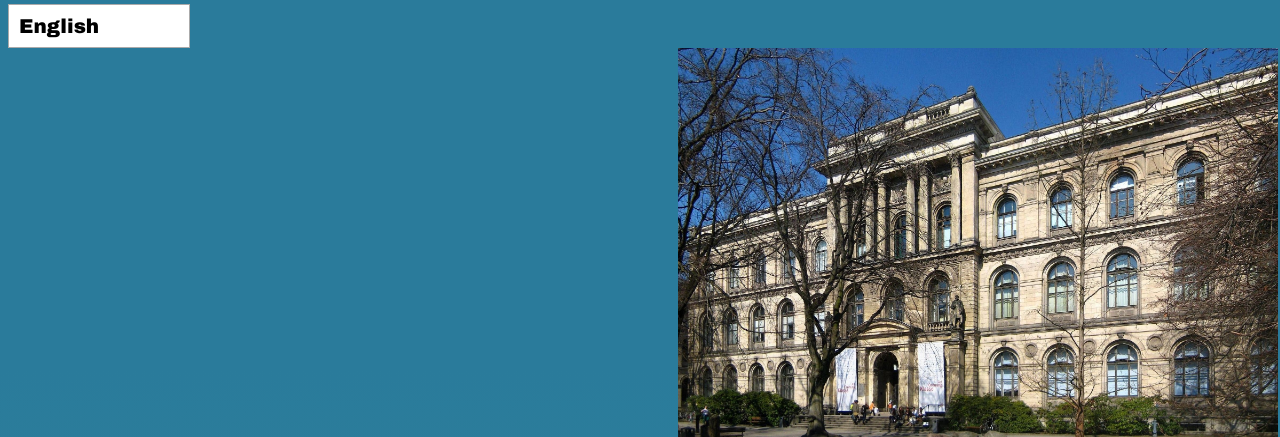
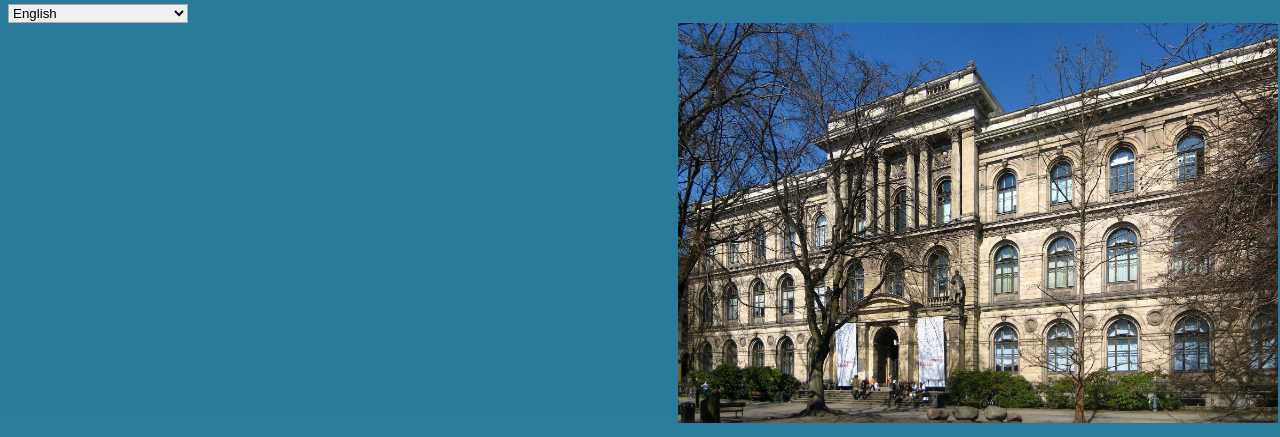
Before and after one commit to arsikhak/my-progect-repository, a plain HTML site: page index.html in a window 1280 px wide. Shown: the part 56-493 px from the top of the page. Drawn offline with Linux system fonts and the light colour scheme.

Commit message:
Update index.html

```diff
--- a/index.html
+++ b/index.html
@@ -6,10 +6,10 @@
 </head>
 <body>
 <h1 align="center" id="pr">Natural musem of Berlin</h1>
-<ul class="menu">
-  <li><a href="музей.html">English</a></li>
-  <li><a href="museum_uk.html">Українська</a></li>
-</ul>
+<select class="menu" id="menu">
+  <option value=index.html">English</option>
+  <option value="museum_uk.html">Українська</option>
+</select>
 <img src="Images/new useum.jpg" class="west1"></img>
 <h1>Check-list</h1>
 <ol>
```
